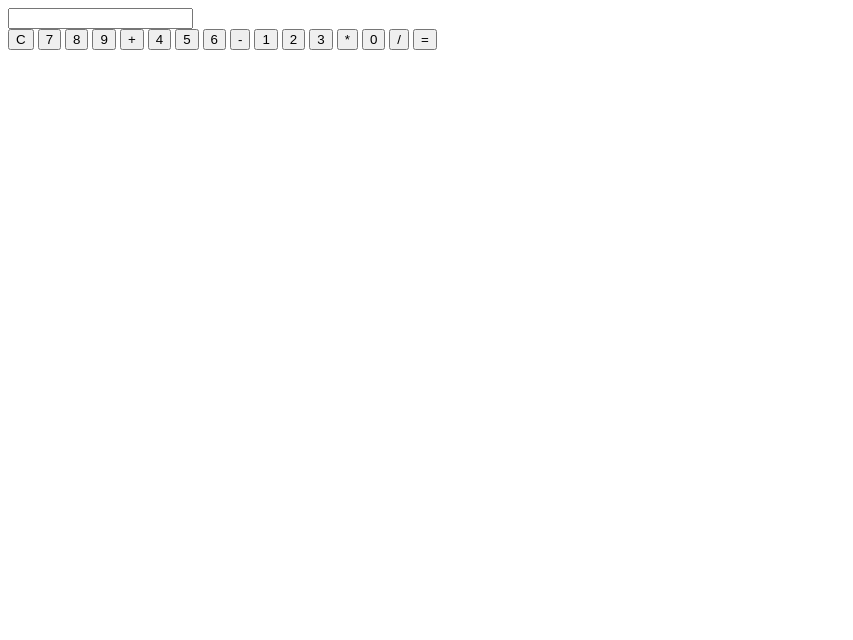
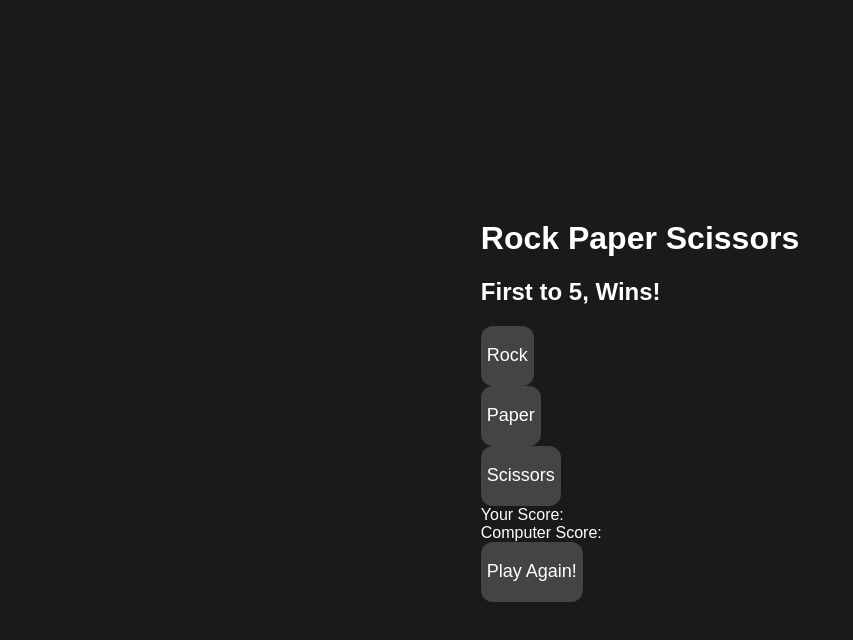
Before and after one commit to prajithmalepati/Rock-Paper-Scissors, a plain HTML site: page index.html in a window 1280 px wide. Shown: the whole page, without its empty margins (0-853 px from the left). Drawn offline with Linux system fonts and the light colour scheme.

Commit message:
Update index.html
dumb mistake

```diff
--- a/index.html
+++ b/index.html
@@ -1,31 +1,34 @@
 <!DOCTYPE html>
-<html>
+<html lang="en">
 <head>
-  <title>Interactive Calculator</title>
-  <link rel="stylesheet" type="text/css" href="style.css">
+    <meta charset="UTF-8">
+    <meta name="viewport" content="width=device-width, initial-scale=1.0">
+    <title>Rock Paper Scissors</title>
+    <link rel="stylesheet" type="text/css" href="styles.css">
 </head>
 <body>
-  <div class="calculator">
-    <input type="text" id="result" readonly>
-    <div class="buttons">
-      <button onclick="clearResult()">C</button>
-      <button onclick="appendNumber(7)">7</button>
-      <button onclick="appendNumber(8)">8</button>
-      <button onclick="appendNumber(9)">9</button>
-      <button onclick="appendOperator('+')">+</button>
-      <button onclick="appendNumber(4)">4</button>
-      <button onclick="appendNumber(5)">5</button>
-      <button onclick="appendNumber(6)">6</button>
-      <button class = 'operator' onclick="appendOperator('-')">-</button>
-      <button onclick="appendNumber(1)">1</button>
-      <button onclick="appendNumber(2)">2</button>
-      <button onclick="appendNumber(3)">3</button>
-      <button class = 'operator' id = "mul" onclick="appendOperator('*')">*</button>
-      <button onclick="appendNumber(0)">0</button>
-      <button onclick="appendOperator('/')">/</button>
-      <button onclick="calculate()">=</button>
+    <div class="game-container">
+        <h1 class="title">Rock Paper Scissors</h1>
+        <h2 class = "title2">First to 5, Wins! </h2>
+        <div class="choices">
+            <button class="choice-btn" id="rock">Rock</button>
+            <button class="choice-btn" id="paper">Paper</button>
+            <button class="choice-btn" id="scissors">Scissors</button>
+        </div>
+        <div class="scores">
+            <div>
+                <span class="score-label">Your Score:</span>
+                <div id="playerScore" class="score"></div>
+            </div>
+            <div>
+                <span class="score-label">Computer Score:</span>
+                <div id="computerScore" class="score"></div>
+            </div>
+        </div>
+
+        <div class="round-results" id="roundResults"></div>
+        <button class="reset-btn" id="reset">Play Again!</button>
     </div>
-  </div>
-  <script src="script.js"></script>
+    <script src="script.js"></script>
 </body>
 </html>
```
